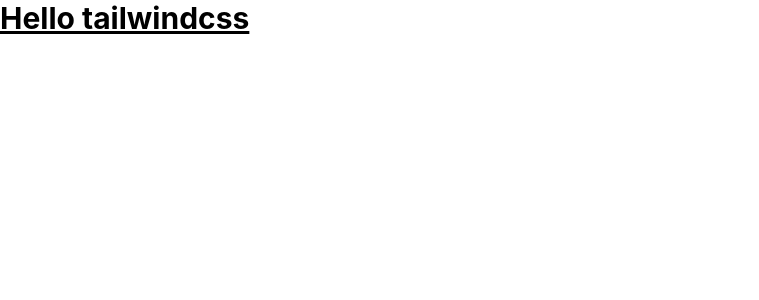
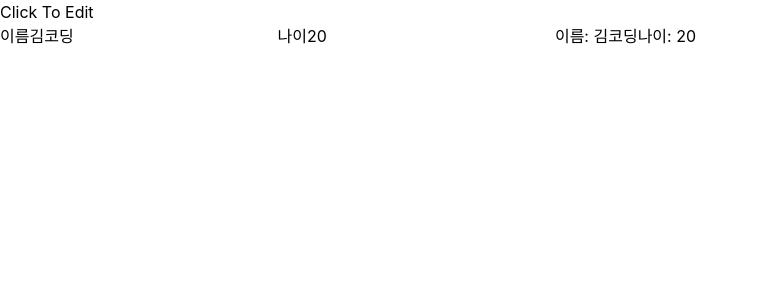
Before and after one commit to zeromountain/wanted_pre_onboarding, a React (Create React App) app in the folder custom-component/: page / in a window 1280 px wide. Shown: the top 300 px of the page, without its empty margins (0-759 px from the left). Built offline with nearby package versions, Linux system fonts and the light colour scheme.

Commit message:
:sparkles: feature: Click To Edit

```diff
--- a/custom-component/src/App.js
+++ b/custom-component/src/App.js
@@ -1,8 +1,24 @@
 import logo from './logo.svg';
 import './App.css';
 
+import Toggle from './components/Toggle';
+import Modal from './components/Modal';
+import Tab from './components/Tab';
+import Tag from './components/Tag';
+import Autocomplete from './components/AutoComplete';
+import ClickToEdit from './components/ClickToEdit';
+
 function App() {
-  return <h3 class='text-3xl font-bold underline'>Hello tailwindcss</h3>;
+  return (
+    <>
+      <Toggle />
+      <Modal />
+      <Tab />
+      <Tag />
+      <Autocomplete />
+      <ClickToEdit />
+    </>
+  );
 }
 
 export default App;
--- a/custom-component/src/components/ClickToEdit.js
+++ b/custom-component/src/components/ClickToEdit.js
@@ -1,7 +1,35 @@
-import React from 'react';
+import React, { useState } from 'react';
 
 const ClickToEdit = () => {
-  return <div></div>;
+  const [user, setUser] = useState({ name: '김코딩', age: 20 });
+
+  const handleInputChange = (e) => {
+    setUser({ ...user, [e.target.name]: e.target.value });
+  };
+
+  return (
+    <div>
+      <h2>Click To Edit</h2>
+      <span>이름</span>
+      <input
+        type='text'
+        name='name'
+        defaultValue={user.name}
+        onBlur={handleInputChange}
+      />
+      <span>나이</span>
+      <input
+        type='text'
+        name='age'
+        defaultValue={user.age}
+        onBlur={handleInputChange}
+      />
+      <span>
+        이름: {user.name}
+        나이: {user.age}
+      </span>
+    </div>
+  );
 };
 
 export default ClickToEdit;
```
